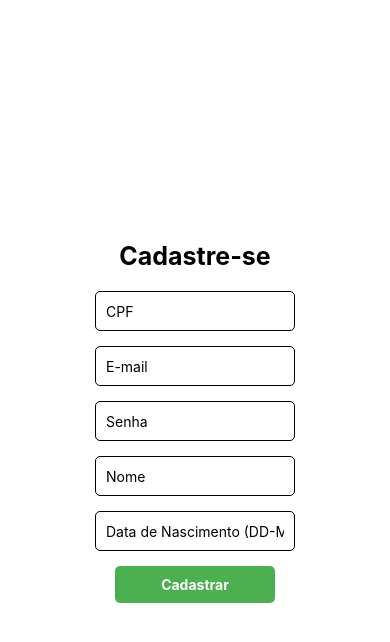
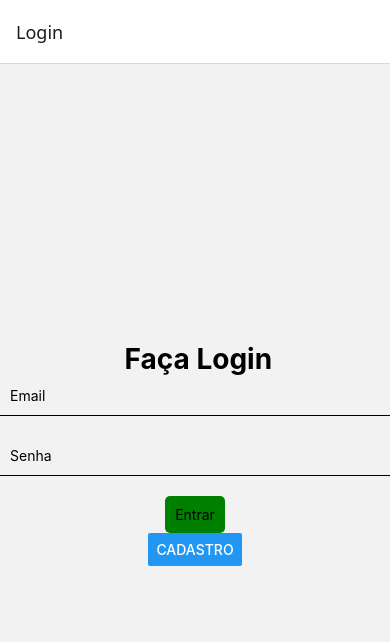
Before and after one commit to clarapereiraa/meuApp, a React Native app: screen /Login in a window 390 px wide. Shown: the top 642 px of the page. Built offline with nearby package versions, Linux system fonts and the light colour scheme.

Commit message:
botao de voltar do cadastro e login

```diff
--- a/src/App.js
+++ b/src/App.js
@@ -1,52 +1,17 @@
-import { StyleSheet, Text, View, TextInput, Button } from "react-native";
+import Login from "./screens/Login";
 import Cadastro from "./screens/Cadastro";
+import { NavigationContainer } from "@react-navigation/native";
+import { createStackNavigator } from "@react-navigation/stack";
+
+const Stack = createStackNavigator();
 
 export default function App() {
   return (
-    <View style={styles.container}>
-      <Cadastro/>
-    </View>
+    <NavigationContainer>
+      <Stack.Navigator >
+        <Stack.Screen name="Login" component={Login}/>
+        <Stack.Screen name="Cadastro" component={Cadastro} />
+      </Stack.Navigator>
+    </NavigationContainer>
   );
 }
-
-const styles = StyleSheet.create({
-  container: {
-    flex: 1,
-    justifyContent: "center",
-    alignItems: "center",
-  },
-  box1: {
-    width: 50,
-    height: 50,
-    backgroundColor: "blue",
-  },
-  box2: {
-    width: 50,
-    height: 50,
-    backgroundColor: "purple",
-  },
-  box3: {
-    width: 50,
-    height: 50,
-    backgroundColor: "green",
-  },
-  box4: {
-    width: 50,
-    height: 50,
-    backgroundColor: "yellow",
-  },
-  row: {
-    flexDirection: "row",
-  },
-  text:{
-    fontSize:28,
-    fontWeight:'bold'
-  },
-  input:{
-    borderWidth:1,
-    borderColor:'gray',
-    width:'80%',
-    padding:10,
-    marginVertical:10,
-  }
-});
--- a/src/axios/axios.js
+++ b/src/axios/axios.js
@@ -8,6 +8,7 @@ const api = axios.create({
 });
 
 const sheets = {
+    postLogin:(user)=>api.post("/login",user),
     postCadastro:(user)=>api.post("/user",user)
 }
 
--- a/src/screens/Cadastro.js
+++ b/src/screens/Cadastro.js
@@ -6,10 +6,11 @@ import {
   TouchableOpacity,
   Alert,
   StyleSheet,
+  Button,
 } from "react-native";
 import api from "../axios/axios";
 
-export default function CadastroScreen() {
+export default function Cadastro({navigation}) {
   const [user, setUser] = useState({
     cpf: "",
     email: "",
@@ -68,6 +69,7 @@ export default function CadastroScreen() {
       <TouchableOpacity onPress={handleCadastro} style={styles.button}>
         <Text style={styles.buttonText}>Cadastrar</Text>
       </TouchableOpacity>
+       <Button title="Login" onPress={()=> navigation.navigate("Login")}/>
     </View>
   );
 }
--- a/src/screens/Login.js
+++ b/src/screens/Login.js
@@ -10,7 +10,7 @@ import {
 } from "react-native";
 import api from "../axios/axios";
 
-export default function Login() {
+export default function Login({navigation}) {
   const [user, setUser] = useState({
     email: "",
     password: "",
@@ -49,6 +49,7 @@ export default function Login() {
       <TouchableOpacity onPress={handleLogin} style={styles.button}>
         <Text>Entrar</Text>
       </TouchableOpacity>
+      <Button title="Cadastro" onPress={()=> navigation.navigate("Cadastro")}/>
     </View>
   );
 }
```
Also changed, not shown: package.json (+8 -1 lines), 1 other file (tests, documents, lock files or other folders).
